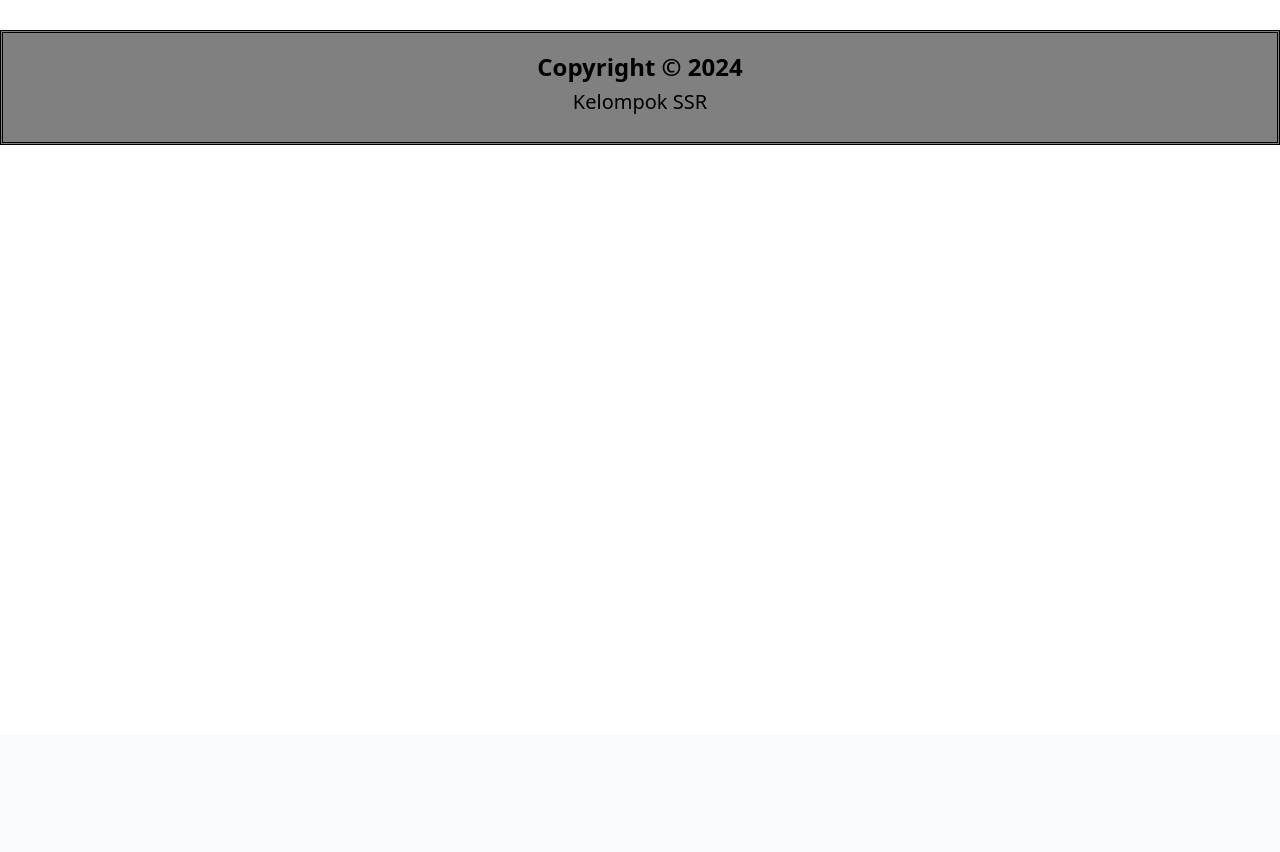
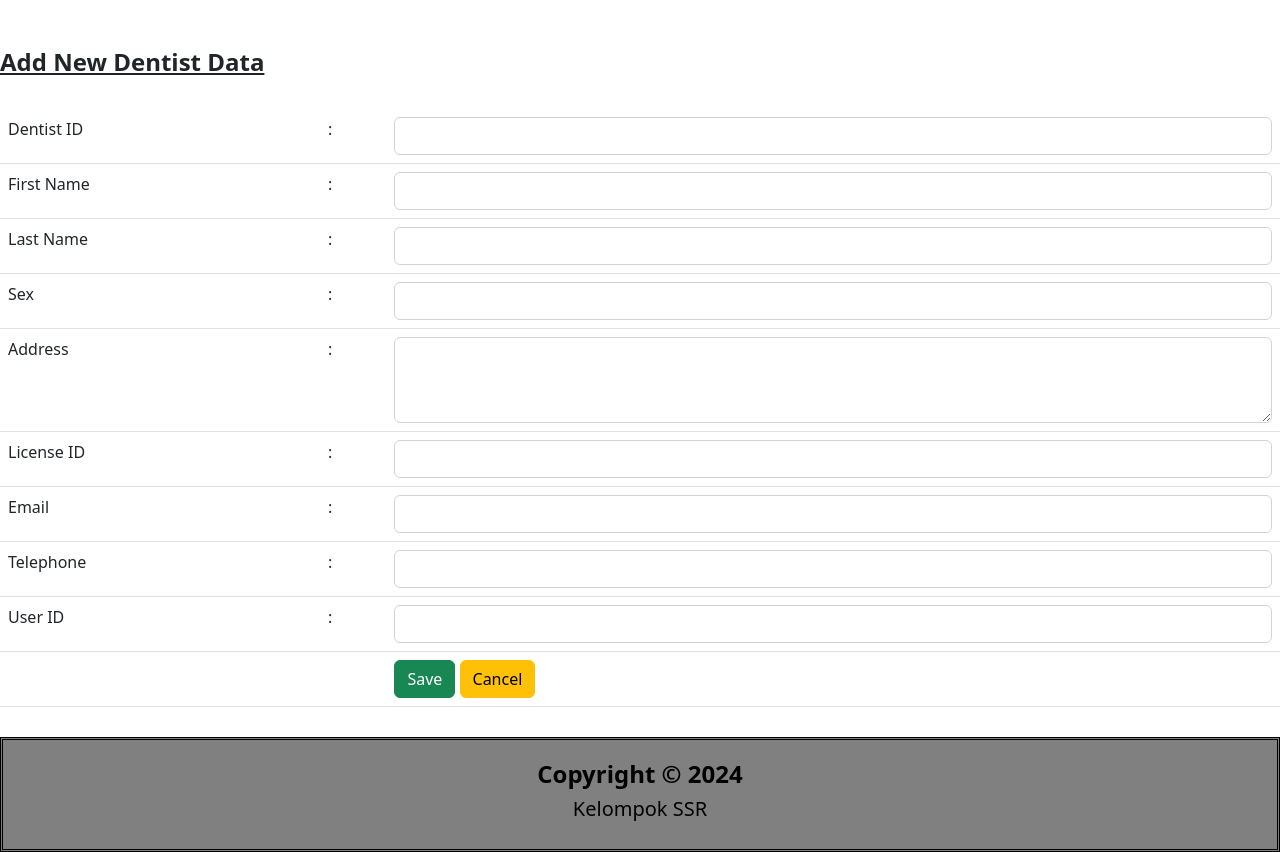
Before and after one commit to Toughrebel4041/DentalAppointment, a PHP site: page /index.php?p=addDentist in a window 1280 px wide. Shown: the part 65-917 px from the top of the page. Before the commit the page ends 210 px from the top, so only its background shows below. Run offline with PHP 8.4, Linux system fonts and the light colour scheme.

Commit message:
all features admin (so far) done

```diff
--- a/adminhome.php
+++ b/adminhome.php
@@ -75,7 +75,7 @@ require "inc.koneksi.php";
             <li class="nav-item">
               <a class="nav-link active" aria-current="page" href="adminhome.php?p=dentistList">Dentist List</a></li>
             <li class="nav-item">
-              <a class="nav-link active" aria-current="page" href="adminhome.php?p=userView">All Users</a></li>
+              <a class="nav-link active" aria-current="page" href="adminhome.php?p=userList">All Users</a></li>
             <li class="nav-item">
               <a class="nav-link active" aria-current="page" href="adminhome.php?p=addDentist">Add Dentist</a></li>
 
@@ -114,7 +114,7 @@ require "inc.koneksi.php";
     }
     ?>
   </main><br>
-  <footer class="fixed-bottom">
+  <footer>
       <h4 style="font-weight:800;">Copyright &copy; 2024</h4>
       <h5>Kelompok SSR</h5>
   </footer>
--- a/class/class.Dentist.php
+++ b/class/class.Dentist.php
@@ -25,8 +25,16 @@ class Dentist extends Connection {
     }
 
     public function AddDentist(){
-        $sql = "INSERT INTO Dentist (dentistID, fname, address)
-                VALUES ('$this->dentistID', '$this->fname', '$this->address')";
+        $sql = "INSERT INTO Dentist (dentistID, fname, lname, sex,address, licenseID, email, telp)
+                VALUES ('$this->dentistID',
+                    fname = '$this->fname',
+                    lname = '$this->lname',
+                    sex = '$this->sex',
+                    address = '$this->address',
+                    licenseID = '$this->licenseID',
+                    email = '$this->email',
+                    tel = '$this->tel',
+                    userid = '$this->userid'')";
 
         $this->hasil = mysqli_query($this->connection, $sql);
         if($this->hasil)
@@ -36,9 +44,16 @@ class Dentist extends Connection {
     }
 
     public function UpdateDentist(){
-        $sql = "UPDATE Dentist
-                SET fname ='$this->fname',
-                    address = '$this->address'
+        $sql = "UPDATE dentist
+                SET dentistID ='$this->dentistID',
+                    fname = '$this->fname',
+                    lname = '$this->lname',
+                    sex = '$this->sex',
+                    address = '$this->address',
+                    licenseID = '$this->licenseID',
+                    email = '$this->email',
+                    telp = '$this->telp',
+                    userid = '$this->userid'
                 WHERE dentistID = '$this->dentistID'";
 
         $this->hasil = mysqli_query($this->connection, $sql);
--- a/dentisthome.php
+++ b/dentisthome.php
@@ -115,12 +115,11 @@ require "inc.koneksi.php";
     }
     ?>
   </main><br>
-  <footer class="fixed-bottom">
+  <footer>
       <h4 style="font-weight:800;">Copyright &copy; 2024</h4>
       <h5>Kelompok SSR</h5>
   </footer>
   <script src="https://cdn.jsdelivr.net/npm/@popperjs/core@2.9.2/dist/umd/popper.min.js"></script>
   <script src="https://cdn.jsdelivr.net/npm/bootstrap@5.2.3/dist/js/bootstrap.bundle.min.js" integrity="sha384-kenU1KFdBIe4zVF0s0G1M5b4hcpxyD9F7jL+jjXkk+Q2h455rYXK/7HAuoJl+0I4" crossorigin="anonymous"></script>
 </body>
-
 </html>
--- a/pages/addDentist.php
+++ b/pages/addDentist.php
@@ -0,0 +1,95 @@
+<?php
+require_once('./class/class.Dentist.php');
+$objDentist = new Dentist();
+if(isset($_POST['btnSubmit'])){
+    $objDentist->dentistID = $_POST['dentistID'];
+    $objDentist->fname = $_POST['fname'];
+    $objDentist->lname = $_POST['lname'];
+    $objDentist->sex = $_POST['sex'];
+    $objDentist->address = $_POST['address'];
+    $objDentist->licenseID = $_POST['licenseID'];
+    $objDentist->email = $_POST['email'];
+    $objDentist->telp = $_POST['telp'];
+    $objDentist->userid = $_POST['userid'];
+
+    if(isset($_GET['dentistID'])){
+        $objDentist->dentistID = $_GET['dentistID'];
+        $objDentist->UpdateDentist();
+    } else {
+     $objDentist->AddDentist();
+    }
+    echo "<script> alert('$objDentist->message'); </script>";
+    if($objDentist->hasil){
+        echo '<script> window.location = "adminhome.php?p=dentistList";</script>';
+    }
+} else if (isset($_GET['dentistID'])){
+        $objDentist->dentistID = $_GET['dentistID'];
+        $objDentist->SelectOneDentist();
+    }
+?>
+<br>
+<br>
+<h4 class="title">
+    <span class="text">
+        <u>
+        <strong>Add New Dentist Data</strong>
+    </u>
+    </span>
+</h4>
+<br>
+<form action="" method="post">
+    <table class="table">
+        <tr>
+        <td>Dentist ID</td>
+        <td>:</td>
+        <td><input type="text" class="form-control" name="dentistID" value="<?php echo $objDentist->dentistID; ?>"></td>
+    </tr>
+    <tr>
+        <td>First Name</td>
+        <td>:</td>
+        <td><input type="text" class="form-control" dentistID="fname" name="fname" value="<?php echo $objDentist->fname; ?>"></td>
+    </tr>
+    <tr>
+        <td>Last Name</td>
+        <td>:</td>
+        <td><input type="text" class="form-control" dentistID="lname" name="lname" value="<?php echo $objDentist->lname; ?>"></td>
+    </tr>
+    <tr>
+        <td>Sex</td>
+        <td>:</td>
+        <td><input type="text" class="form-control" dentistID="sex" name="sex" value="<?php echo $objDentist->sex; ?>"></td>
+    </tr>
+    <tr>
+        <td>Address</td>
+        <td>:</td>
+        <td><textarea class="form-control" name="address" rows="3" cols="19">
+        <?php echo $objDentist->address; ?></textarea></td>
+    </tr>
+    <tr>
+        <td>License ID</td>
+        <td>:</td>
+        <td><input type="text" class="form-control" dentistID="licenseID" name="licenseID" value="<?php echo $objDentist->licenseID; ?>"></td>
+    </tr>
+    <tr>
+        <td>Email</td>
+        <td>:</td>
+        <td><input type="email" class="form-control" dentistID="email" name="email" value="<?php echo $objDentist->email; ?>"></td>
+    </tr>
+    <tr>
+        <td>Telephone</td>
+        <td>:</td>
+        <td><input type="tel" class="form-control" dentistID="telp" name="telp" value="<?php echo $objDentist->telp; ?>"></td>
+    </tr>
+    <tr>
+        <td>User ID</td>
+        <td>:</td>
+        <td><input type="text" class="form-control" dentistID="userid" name="userid" value="<?php echo $objDentist->userid; ?>"></td>
+    </tr>
+    <tr>
+        <td colspan="2"></td>
+        <td><input type="submit" class="btn btn-success" value="Save" name="btnSubmit">
+            <a href="adminhome.php?p=dentistList" class="btn btn-warning">Cancel</a>
+        </td>
+    </tr>
+    </table>
+</form>
--- a/pages/userView.php
+++ b/pages/userList.php
@@ -1,3 +1,4 @@
+<div>
 <br>
 <br>
 <h4 class="title">
@@ -7,7 +8,7 @@
 </h4>
 <br>
 
-<a class="btn btn-primary" href="index.php?p=employee">Add</a>
+<a class="btn btn-primary" href="adminhome.php?p=user">Add</a>
 <table class="table table-bordered">
     <tr>
         <th>No.</th>
@@ -33,10 +34,11 @@
             echo '<td>'.$dataUser->name.'</td>';
             echo '<td>'.$dataUser->role.'</td>';
             echo '<td>'.$dataUser->username.'</td>';
-            echo '<td><a class="btn btn-warning" href="index.php?p=employee&ssn='.$dataUser->userid.'"> Edit </a> | <a class="btn btn-danger" href="index.php?p=deleteemployee&ssn='.$dataUser->usersid.'"onclick="return confirm(\'Apakah anda yakin ingin menghapus?\')">Delete </a> </td>';
+            echo '<td><a class="btn btn-warning" href="adminhome.php?p=user&userid='.$dataUser->userid.'"> Edit </a> | <a class="btn btn-danger" href="adminhome.php?p=deleteuser&userid='.$dataUser->usersid.'"onclick="return confirm(\'Apakah anda yakin ingin menghapus?\')">Delete </a> </td>';
             echo '</tr>';
             $no++;
         }
     }
     ?>
 </table>
+</div>
--- a/userhome.php
+++ b/userhome.php
@@ -115,7 +115,7 @@ require "inc.koneksi.php";
     }
     ?>
   </main><br>
-  <footer class="fixed-bottom">
+  <footer>
       <h4 style="font-weight:800;">Copyright &copy; 2024</h4>
       <h5>Kelompok SSR</h5>
   </footer>
```
Also changed, not shown: class/class.User.php (+29 -0 lines), pages/dentist.php (+8 -8 lines), pages/dentistList.php (+6 -2 lines), pages/user.php (added, +73 -0 lines).
